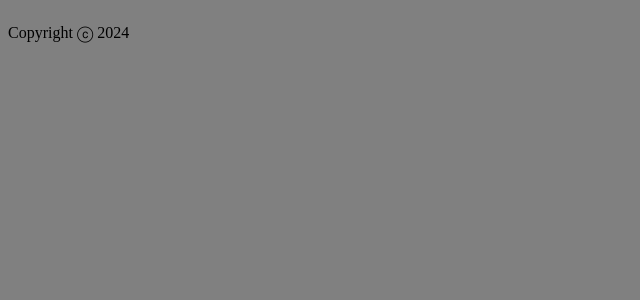
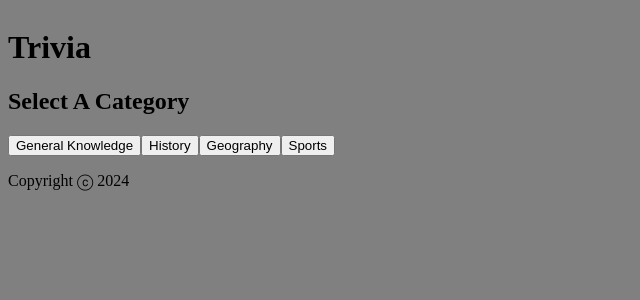
Before and after one commit to BrandonFors/TriviaApp, a React (Vite) app in the folder client/: page / in a window 1280 px wide. Shown: the top 300 px of the page, without its empty margins (0-640 px from the left). Built offline with nearby package versions, Linux system fonts and the light colour scheme.

Commit message:
added navigation to various categories

```diff
--- a/client/src/assets/home_page/CategoryWidget.jsx
+++ b/client/src/assets/home_page/CategoryWidget.jsx
@@ -1,6 +1,12 @@
 import React, { useEffect, useState } from "react";
+import "./HomePage.css"
+function CategoryWidget(props){
 
-function CategoryWidget(){
-
+    const handleClick = (event)=>{
+        props.chooseCategory(props.category);
+    }
+    return(
+        <button onClick={handleClick} className="button">{props.category}</button>
+    );
 }
 export default CategoryWidget;
--- a/client/src/assets/home_page/HomePage.css
+++ b/client/src/assets/home_page/HomePage.css
@@ -0,0 +1,25 @@
+a.button {
+    display: inline-block;
+    padding: 10px 20px;
+    background-color: #007bff; /* Button background color */
+    color: white; /* Text color */
+    text-decoration: none; /* Remove underline */
+    font-size: 16px;
+    font-weight: bold;
+    border-radius: 5px; /* Rounded corners */
+    border: none; /* Remove border */
+    box-shadow: 0 2px 4px rgba(0, 0, 0, 0.2); /* Add slight shadow */
+    cursor: pointer; /* Change cursor to pointer */
+    text-align: center; /* Center-align text */
+    transition: background-color 0.3s ease, transform 0.2s ease; /* Smooth hover effects */
+  }
+
+  a.button:hover {
+    background-color: #0056b3; /* Darker shade on hover */
+    transform: scale(1.05); /* Slightly enlarge on hover */
+  }
+
+  a.button:active {
+    background-color: #004085; /* Even darker shade on click */
+    transform: scale(0.95); /* Slightly shrink on click */
+  }
--- a/client/src/assets/home_page/HomePage.jsx
+++ b/client/src/assets/home_page/HomePage.jsx
@@ -1,15 +1,38 @@
 import React, { useEffect, useState } from "react";
 import "./HomePage.css";
 import CategoryWidget from "./CategoryWidget";
-import { useParams } from 'react-router-dom';
+import { useParams, useNavigate } from 'react-router-dom';
 
-const categoryList = [
-    "General Knowledge",
-    "History",
-    "Geography",
-    "Sports"
-]
 function HomePage(){
+    const navigate = useNavigate();
+
+    const categoryList = [
+        "General Knowledge",
+        "History",
+        "Geography",
+        "Sports"
+    ]
+
+
+    const chooseCategory = (category) => {
+        // Pass data through URL or global state (e.g., Context)
+        navigate(`/trivia/${category}`);
+    };
+
+    return(
+        <div>
+            <h1>Trivia</h1>
+            <h2>Select A Category</h2>
+            {categoryList.map((category, index) => {
+            return (
+            <CategoryWidget
+                key = {index}
+                category={category}
+                chooseCategory = {chooseCategory}
+                ></CategoryWidget>);
+            })}
+        </div>
+    )
 
 }
 export default HomePage;
```
